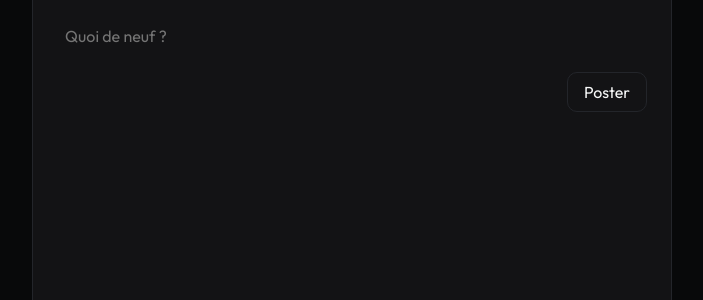
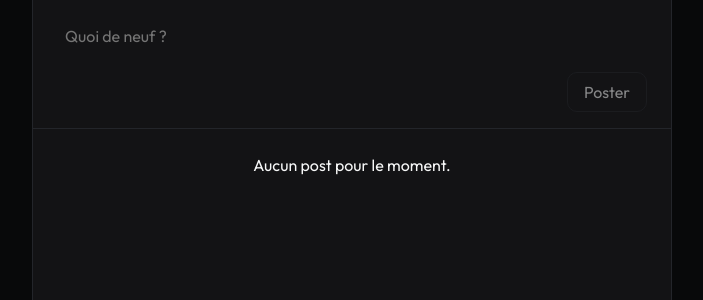
Before and after one commit to ClementCatel/vue3-course-2025, a Vue app: page / in a window 1280 px wide. Shown: the top 300 px of the page, without its empty margins (288-991 px from the left). Built offline with nearby package versions, Linux system fonts and the light colour scheme.

Commit message:
display a list of posts

```diff
--- a/src/App.vue
+++ b/src/App.vue
@@ -1,18 +1,36 @@
 <script setup>
-import { ref } from 'vue';
+import { computed, ref } from 'vue';
 
 const text = ref("");
+const trimmedText = computed(() => text.value.trim());
+
+const posts = ref([]);
+
+const submitPost = () => {
+  posts.value.push(trimmedText.value);
+  text.value = "";
+};
 </script>
 
 <template>
   <main>
     <div class="container">
-      <form>
+      <form @submit.prevent="submitPost">
         <textarea name="post" id="post-textarea" rows="1" placeholder="Quoi de neuf ?" v-model="text"></textarea>
-        <button type="submit">Poster</button>
+        <button type="submit" :disabled="!trimmedText">Poster</button>
       </form>
 
-      <p>{{ text }}</p>
+      <hr>
+
+      <section>
+        <div v-if="!posts.length" class="feed__empty">
+          <p>Aucun post pour le moment.</p>
+        </div>
+
+        <article v-for="post in posts" :key="post">
+          <p>{{ post }}</p>
+        </article>
+      </section>
     </div>
   </main>
 </template>
@@ -22,7 +40,7 @@ const text = ref("");
   background-color: var(--color-bg-secondary);
   border-left: 1px solid var(--color-border);
   border-right: 1px solid var(--color-border);
-  height: 100vh;
+  min-height: 100vh;
   margin: 0 auto;
   max-width: 640px;
 }
@@ -42,6 +60,7 @@ textarea {
   outline: none;
   padding: 0.5rem;
   resize: none;
+  field-sizing: content;
 }
 button {
   align-self: flex-end;
@@ -54,4 +73,24 @@ button {
   height: 40px;
   padding: 0 1rem;
 }
+button:disabled {
+  cursor: not-allowed;
+  opacity: 0.5;
+}
+
+hr {
+  border: none;
+  border-top: 1px solid var(--color-border);
+  margin: 0;
+}
+
+.feed__empty {
+  padding: 1.5rem;
+  text-align: center;
+}
+
+article {
+  padding: 0.75rem 1.5rem;
+  border-bottom: 1px solid var(--color-border);
+}
 </style>
```
